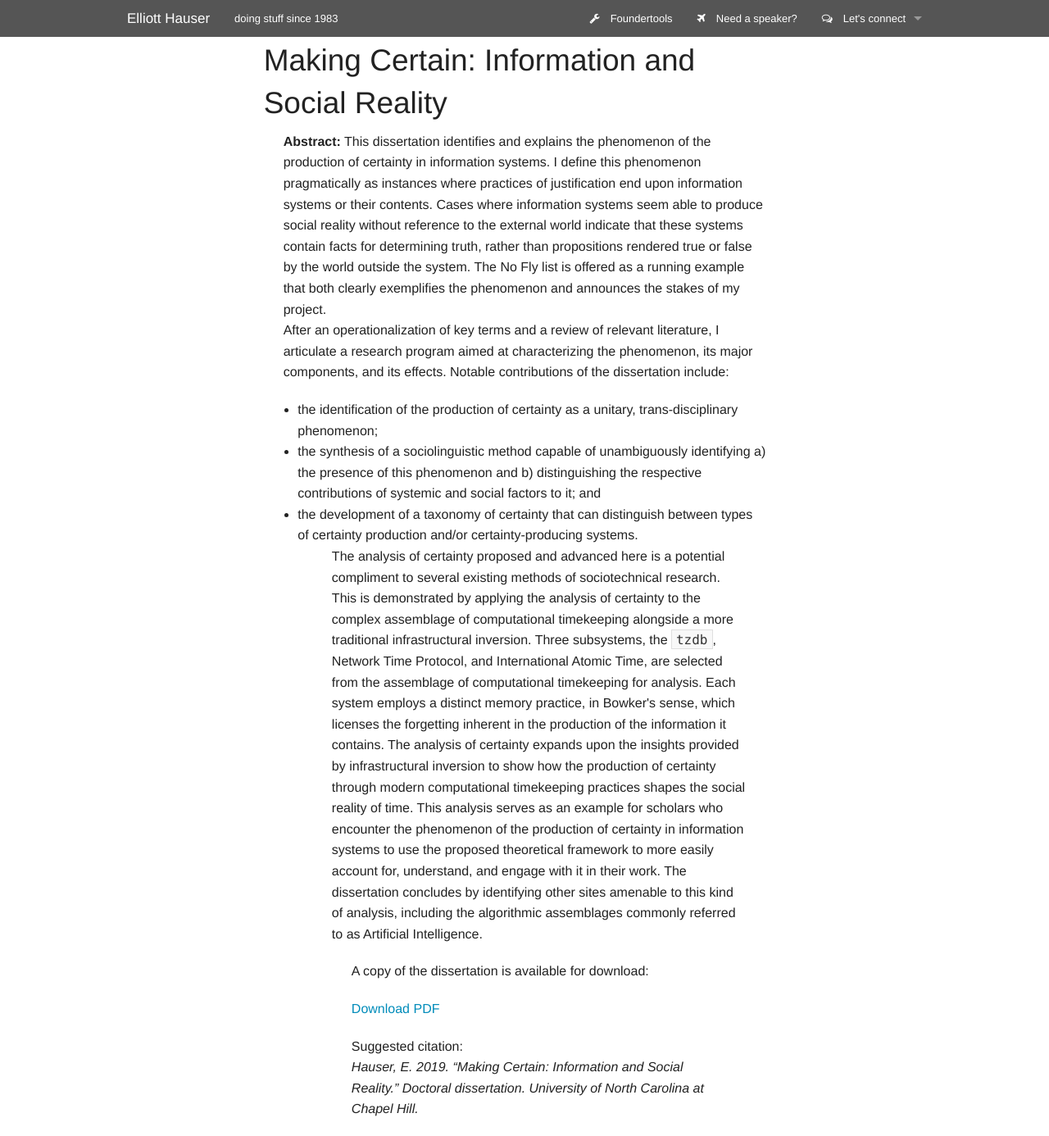
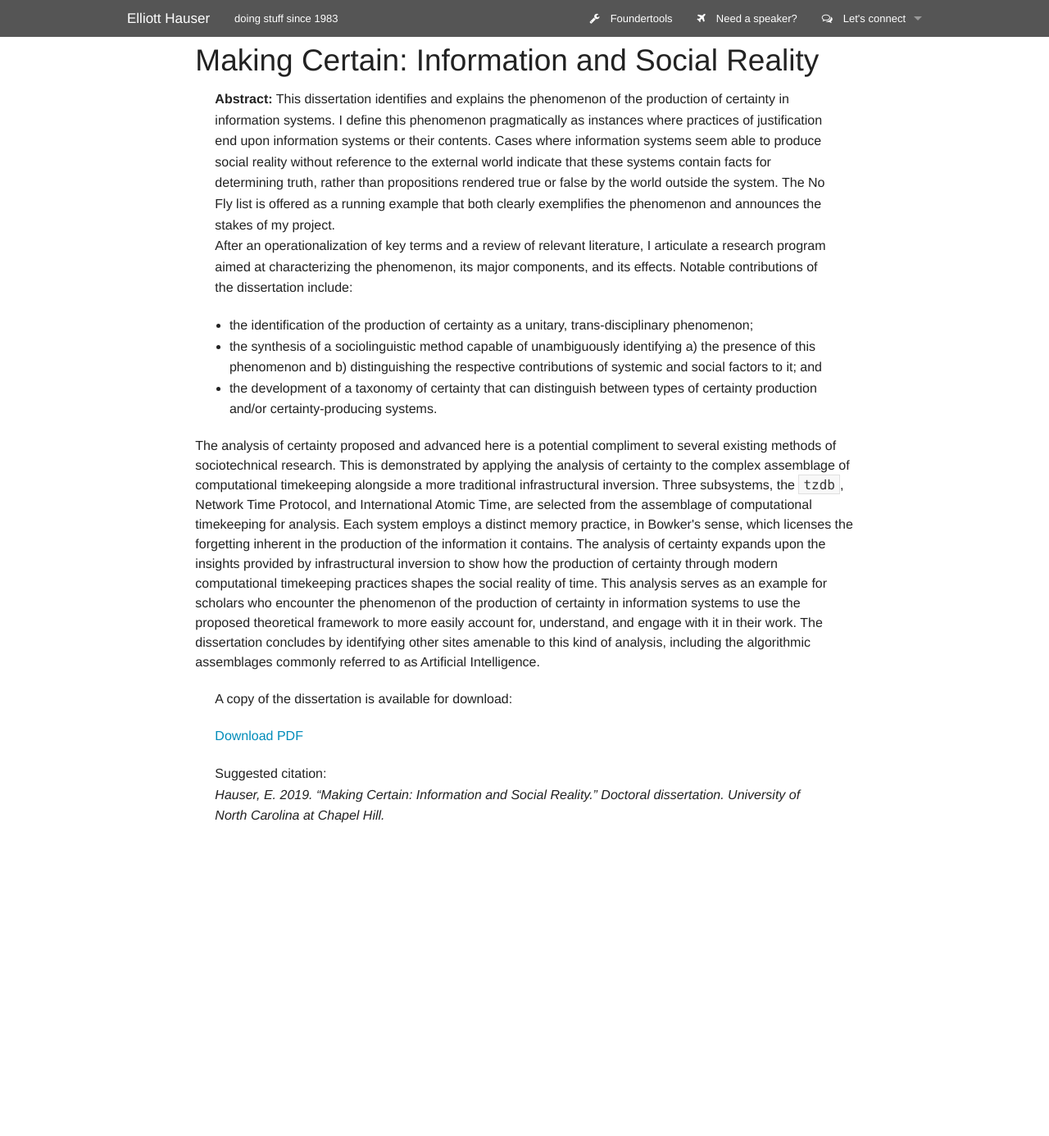
Before and after one commit to eah13/eah13.github.io, a Jekyll site: the page built from dissertation.html, in a window 1280 px wide and 1386 px high. Shown: the whole window at 82% size. Built offline with Jekyll 4.4.1, drawn with Linux system fonts in a browser that asks for light colours; nearby versions of some CDN libraries.

Commit message:
Cleanups

```diff
--- a/dissertation.html
+++ b/dissertation.html
@@ -3,7 +3,7 @@ layout: default
 ---
 
 <div class="row speaking">
-  <div class="small-12 medium-10 large-8 columns small-centered">
+  <div class="small-12 medium-10 columns small-centered">
     <h2>Making Certain: Information and Social Reality</h2>
 
     <p><b>Abstract:</b> This dissertation identifies and explains the phenomenon of the production of certainty in information systems.  I define this phenomenon pragmatically as instances where practices of justification end upon information systems or their contents.  Cases where information systems seem able to produce social reality without reference to the external world indicate that these systems contain facts for determining truth, rather than propositions rendered true or false by the world outside the system. The No Fly list is offered as a running example that both clearly exemplifies the phenomenon and announces the stakes of my project. <br>
@@ -13,7 +13,7 @@ After an operationalization of key terms and a review of relevant literature, I
           <li>the identification of the production of certainty as a unitary, trans-disciplinary phenomenon;</li>
           <li>the synthesis of a sociolinguistic method capable of unambiguously identifying a) the presence of this phenomenon and b) distinguishing the respective contributions of systemic and social factors to it; and</li>
           <li>the development of a taxonomy of certainty that can distinguish between types of certainty production and/or certainty-producing systems.</li>
-        <ul>
+        </ul>
 
     The analysis of certainty proposed and advanced here is a potential compliment to several existing methods of sociotechnical research. This is demonstrated by applying the analysis of certainty to the complex assemblage of computational timekeeping alongside a more traditional infrastructural inversion.  Three subsystems, the <code>tzdb</code>, Network Time Protocol, and International Atomic Time, are selected from the assemblage of computational timekeeping for analysis. Each system employs a distinct memory practice, in Bowker's sense, which licenses the forgetting inherent in the production of the information it contains. The analysis of certainty expands upon the insights provided by infrastructural inversion to show how the production of certainty through modern computational timekeeping practices shapes the social reality of time. This analysis serves as an example for scholars who encounter the phenomenon of the production of certainty in information systems to use the proposed theoretical framework to more easily account for, understand, and engage with it in their work.
 The dissertation concludes by identifying other sites amenable to this kind of analysis, including the algorithmic assemblages commonly referred to as Artificial Intelligence.
```
